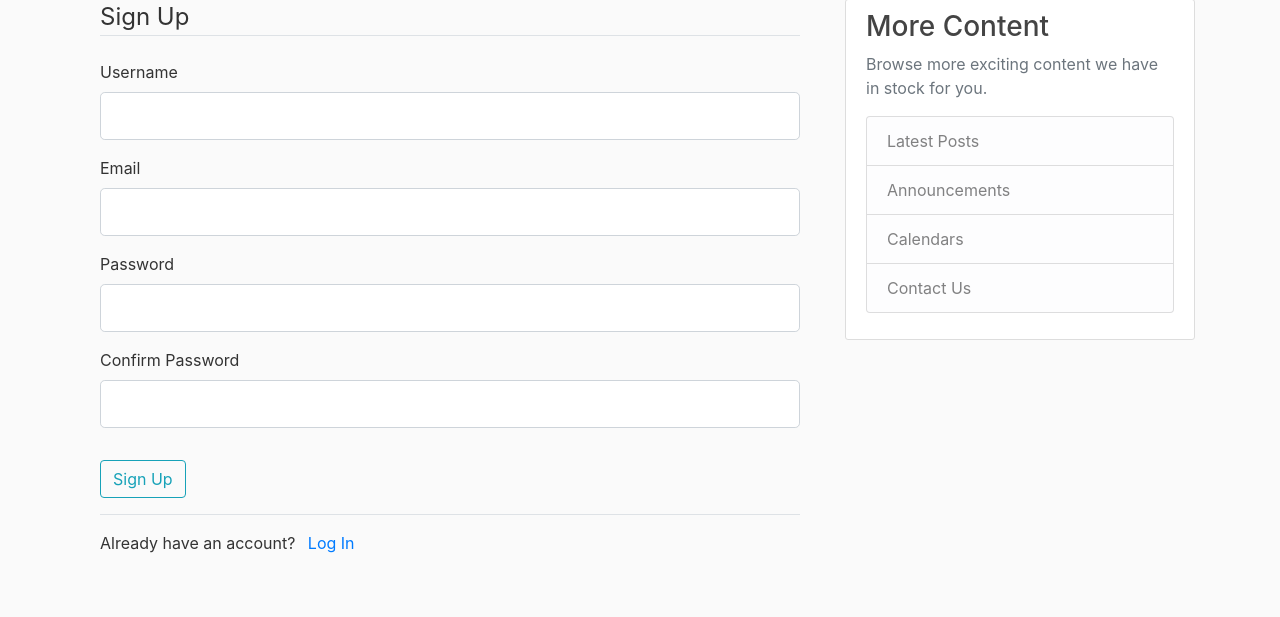
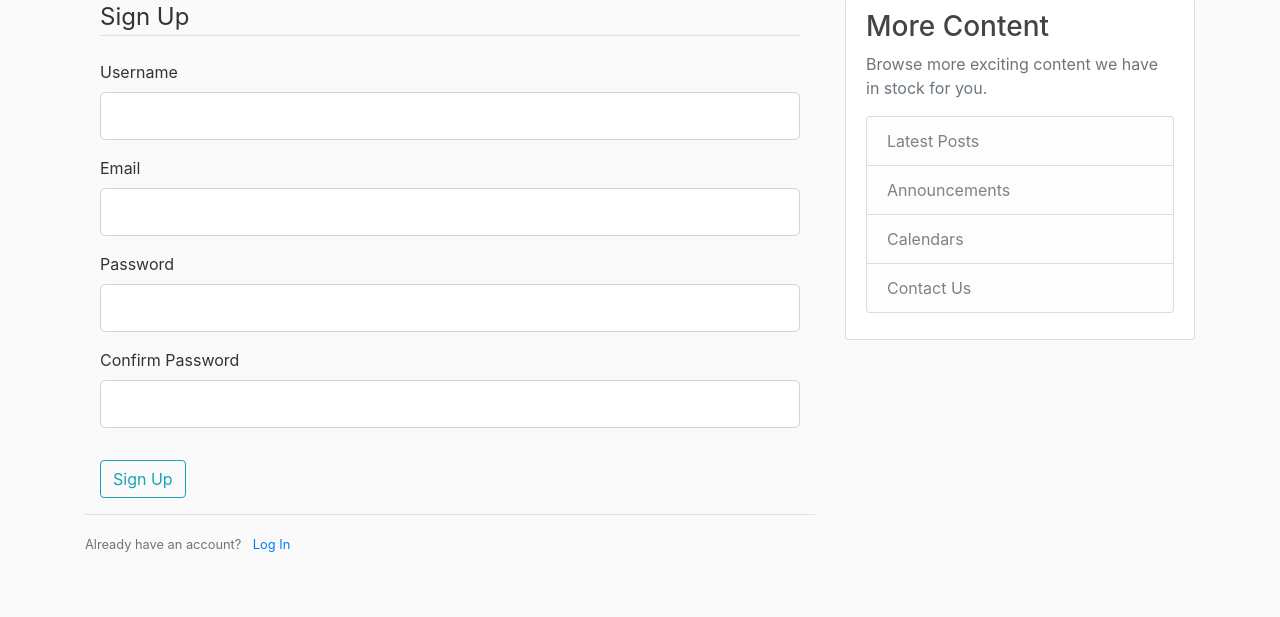
Before and after one commit to am-derrick/blog, a Flask app: page /signup in a window 1280 px wide. Shown: the part 81-698 px from the top of the page. Run offline with Flask 3, Linux system fonts and the light colour scheme; some libraries are stand-ins or nearby versions; some web fonts are replaced.

Commit message:
div element restructured

```diff
--- a/blog/templates/signup.html
+++ b/blog/templates/signup.html
@@ -66,8 +66,10 @@
                 {{ form.submit(class="btn btn-outline-info") }}
             </div>
         </form>
-        <div class="border-top pt-3">
+    </div>
+    <div class="border-top pt-3">
+        <small class="text-muted">
             Already have an account? <a class="ml-2" href="{{ url_for('login') }}">Log In</a>
-        </div>
+        </small>
     </div>
 {% endblock content %}
```
